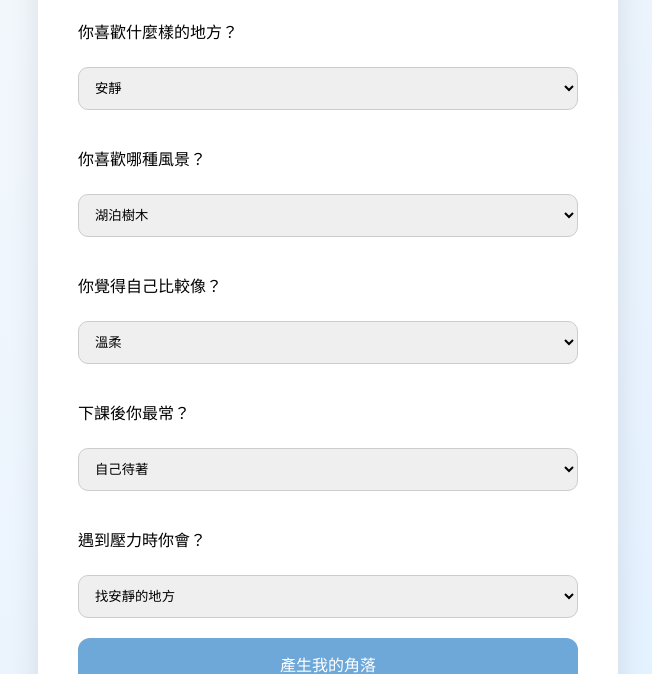
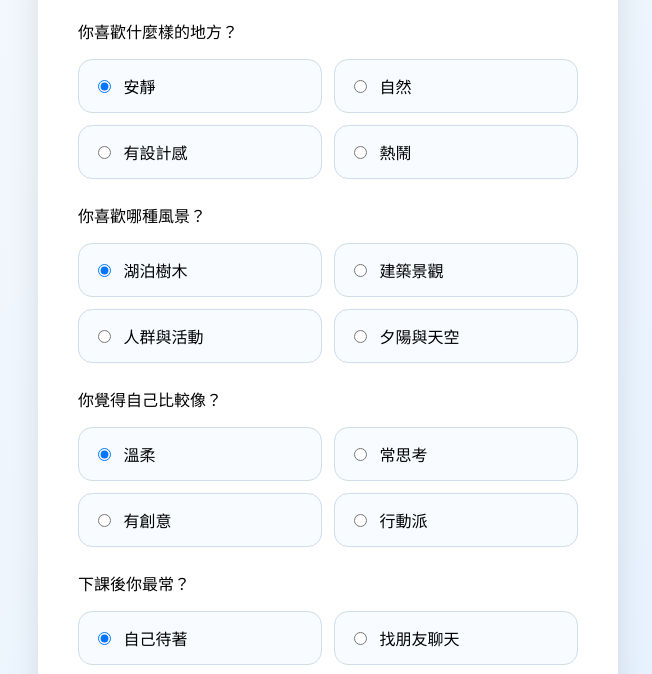
Before and after one commit to good88864/yuntech-corner-ai, a website: page index.html in a window 1280 px wide. Shown: the part 110-784 px from the top of the page, without its empty margins (312-964 px from the left). Drawn offline with Linux system fonts and the light colour scheme.

Commit message:
update ui

```diff
--- a/index.html
+++ b/index.html
@@ -87,6 +87,31 @@ button:hover{
     color:#2d4f6b;
 }
 
+.options{
+    display:grid;
+    grid-template-columns:1fr 1fr;
+    gap:12px;
+    margin-bottom:24px;
+}
+
+.options label{
+    padding:14px;
+    border:1px solid #cfddea;
+    border-radius:14px;
+    background:#f8fbff;
+    cursor:pointer;
+    transition:.2s;
+}
+
+.options label:hover{
+    background:#eaf4ff;
+    transform:translateY(-2px);
+}
+
+.options input{
+    margin-right:8px;
+}
+
 </style>
 </head>
 
@@ -97,48 +122,49 @@ button:hover{
 
 <p>你喜歡什麼樣的地方？</p>
 
-<select id="place">
-    <option value="quiet">安靜</option>
-    <option value="nature">自然</option>
-    <option value="creative">有設計感</option>
-    <option value="active">熱鬧</option>
-</select>
+<div class="options">
+  <label><input type="radio" name="place" value="quiet" checked> 安靜</label>
+  <label><input type="radio" name="place" value="nature"> 自然</label>
+  <label><input type="radio" name="place" value="creative"> 有設計感</label>
+  <label><input type="radio" name="place" value="active"> 熱鬧</label>
+</div>
 
 <p>你喜歡哪種風景？</p>
 
-<select id="view">
-    <option value="nature">湖泊樹木</option>
-    <option value="building">建築景觀</option>
-    <option value="people">人群與活動</option>
-    <option value="sunset">夕陽與天空</option>
-</select>
+<div class="options">
+  <label><input type="radio" name="scenery" value="lake" checked> 湖泊樹木</label>
+  <label><input type="radio" name="scenery" value="building"> 建築景觀</label>
+  <label><input type="radio" name="scenery" value="people"> 人群與活動</label>
+  <label><input type="radio" name="scenery" value="sunset"> 夕陽與天空</label>
+</div>
 
 <p>你覺得自己比較像？</p>
 
-<select id="personality">
-    <option value="gentle">溫柔</option>
-    <option value="thinker">常思考</option>
-    <option value="creative">有創意</option>
-    <option value="leader">行動派</option>
-</select>
+<div class="options">
+  <label><input type="radio" name="personality" value="gentle" checked> 溫柔</label>
+  <label><input type="radio" name="personality" value="thinker"> 常思考</label>
+  <label><input type="radio" name="personality" value="creative"> 有創意</label>
+  <label><input type="radio" name="personality" value="leader"> 行動派</label>
+</div>
 
 <p>下課後你最常？</p>
 
-<select id="afterClass">
-    <option value="alone">自己待著</option>
-    <option value="friends">找朋友聊天</option>
-    <option value="walk">在校園散步</option>
-    <option value="club">參加活動</option>
-</select>
+<div class="options">
+  <label><input type="radio" name="afterClass" value="alone" checked> 自己待著</label>
+  <label><input type="radio" name="afterClass" value="friends"> 找朋友聊天</label>
+  <label><input type="radio" name="afterClass" value="walk"> 在校園散步</label>
+  <label><input type="radio" name="afterClass" value="club"> 參加活動</label>
+</div>
 
 <p>遇到壓力時你會？</p>
 
-<select id="stress">
-    <option value="quiet">找安靜的地方</option>
-    <option value="music">聽音樂</option>
-    <option value="talk">找朋友傾訴</option>
-    <option value="busy">讓自己忙起來</option>
-</select>
+<div class="options">
+  <label><input type="radio" name="stress" value="quiet" checked> 找安靜的地方</label>
+  <label><input type="radio" name="stress" value="music"> 聽音樂</label>
+  <label><input type="radio" name="stress" value="talk"> 找朋友傾訴</label>
+  <label><input type="radio" name="stress" value="busy"> 讓自己忙起來</label>
+</div>
+
 
 
 <button id="generateBtn" onclick="getResult()">
@@ -174,16 +200,25 @@ button.innerText = "生成中...";
     bench: 0
 };
 
-    const place = document.getElementById("place").value;
-    const personality = document.getElementById("personality").value;
+    const place = document.querySelector('input[name="place"]:checked').value;
 
-    const afterClass = document.getElementById("afterClass").value;
-    const stress = document.getElementById("stress").value;
+    const scenery = document.querySelector('input[name="scenery"]:checked').value;
+
+    const personality = document.querySelector('input[name="personality"]:checked').value;
+
+    const afterClass = document.querySelector('input[name="afterClass"]:checked').value;
+
+    const stress = document.querySelector('input[name="stress"]:checked').value;
 
     if (place === "quiet") scores.library += 2;
     if (place === "nature") scores.lake += 2;
     if (place === "creative") scores.design += 2;
     if (place === "active") scores.stadium += 2;
+
+    if (scenery === "lake") scores.lake += 2;
+    if (scenery === "building") scores.design += 2;
+    if (scenery === "people") scores.activity += 2;
+    if (scenery === "sunset") scores.gate += 2;
 
     if (personality === "gentle") scores.library += 1;
     if (personality === "thinker") scores.lake += 1;
@@ -288,6 +323,7 @@ if(stress === "busy"){
             body: JSON.stringify({
             corner: cornerName,
             place,
+            scenery,
             personality,
             afterClass,
             stress
@@ -299,24 +335,16 @@ if(stress === "busy"){
         document.getElementById("text").innerText =
             aiData.result;
 
-    }    catch (error) {
+    } catch (error) {
 
-    console.error(error);
+  console.error(error);
 
-    if (error.status === 429) {
-      res.status(429).json({
-        result: "目前體驗人數較多，請稍等約 40 秒後再試一次。"
-      });
-      return;
-    }
+  document.getElementById("text").innerText =
+    "系統忙碌中，請稍後再試一次🫶";
 
-    res.status(500).json({
-      result: "AI 生成失敗，請稍後再試。"
-    });
-
-  } finally {
-    button.disabled = false;
-    button.innerText = "產生我的角落";
+} finally {
+  button.disabled = false;
+  button.innerText = "產生我的角落";
 }
 }
 
--- a/server.js
+++ b/server.js
@@ -18,6 +18,7 @@ app.post("/generate", async (req, res) => {
   const {
     corner,
     place,
+    scenery,
     personality,
     afterClass,
     stress
@@ -32,6 +33,7 @@ app.post("/generate", async (req, res) => {
 
 角落：${corner}
 喜歡的環境：${place}
+喜歡的風景：${scenery}
 個性：${personality}
 下課習慣：${afterClass}
 面對壓力：${stress}
```
